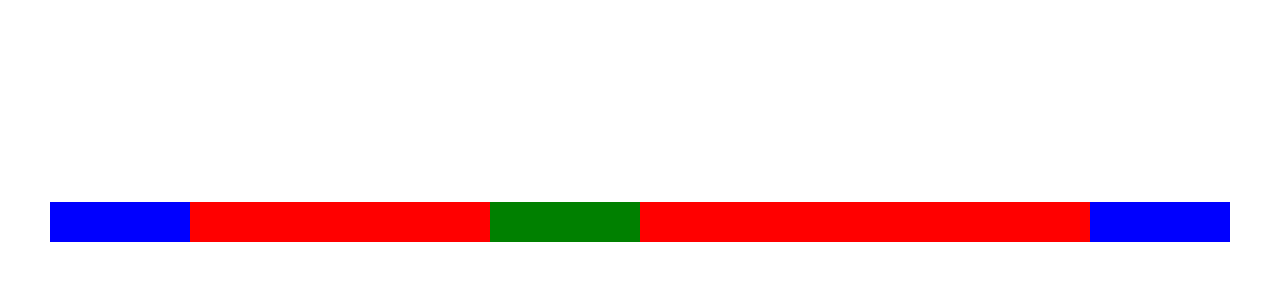
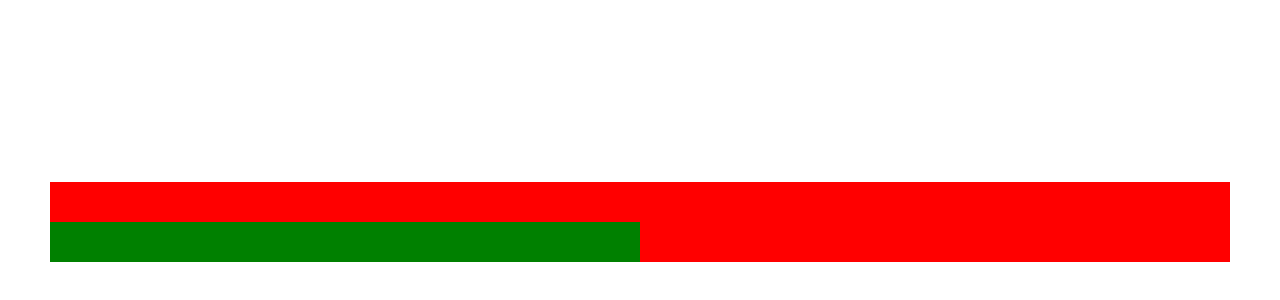
Before and after one commit to iamdrzazgowski/frontendmentor-challenges, a plain HTML site: page experiments/index.html in a window 1280 px wide. Shown: the part 178-478 px from the top of the page. Drawn offline with Linux system fonts and the light colour scheme.

Commit message:
flexbox experiments

```diff
--- a/experiments/index.html
+++ b/experiments/index.html
@@ -32,9 +32,10 @@
                 background-color: blue;
             }
             .box div {
-                flex: 0 0 150px; /* flex-grow: 1; - rosnięcie | flex-shrink: 0; - malenie | flex-basis: 100px; - szerokość lub wysokość w zależności od flex-direction */
+                flex: 1 0 50%; /* flex-grow: 1; - rosnięcie | flex-shrink: 0; - malenie | flex-basis: 100px; - szerokość lub wysokość w zależności od flex-direction */
                 /* width: 100px;  - nie pozwala elementom maleć min-width to 100px*/
                 height: 40px;
+                min-width: 150px;
                 background-color: red;
             }
 
@@ -50,8 +51,6 @@
             <div></div>
             <div></div>
             <div></div>
-            <div></div>
-            <div></div>
         </div>
     </body>
 </html>
```
